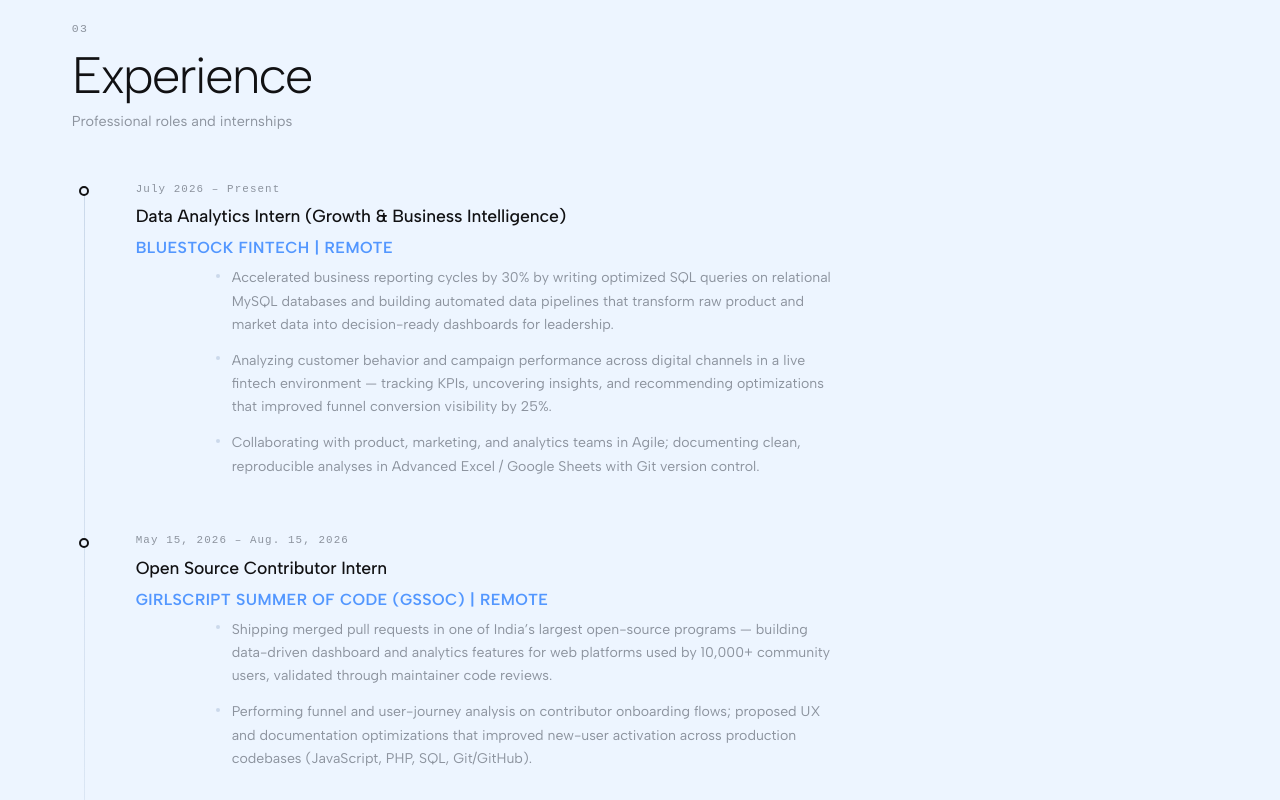
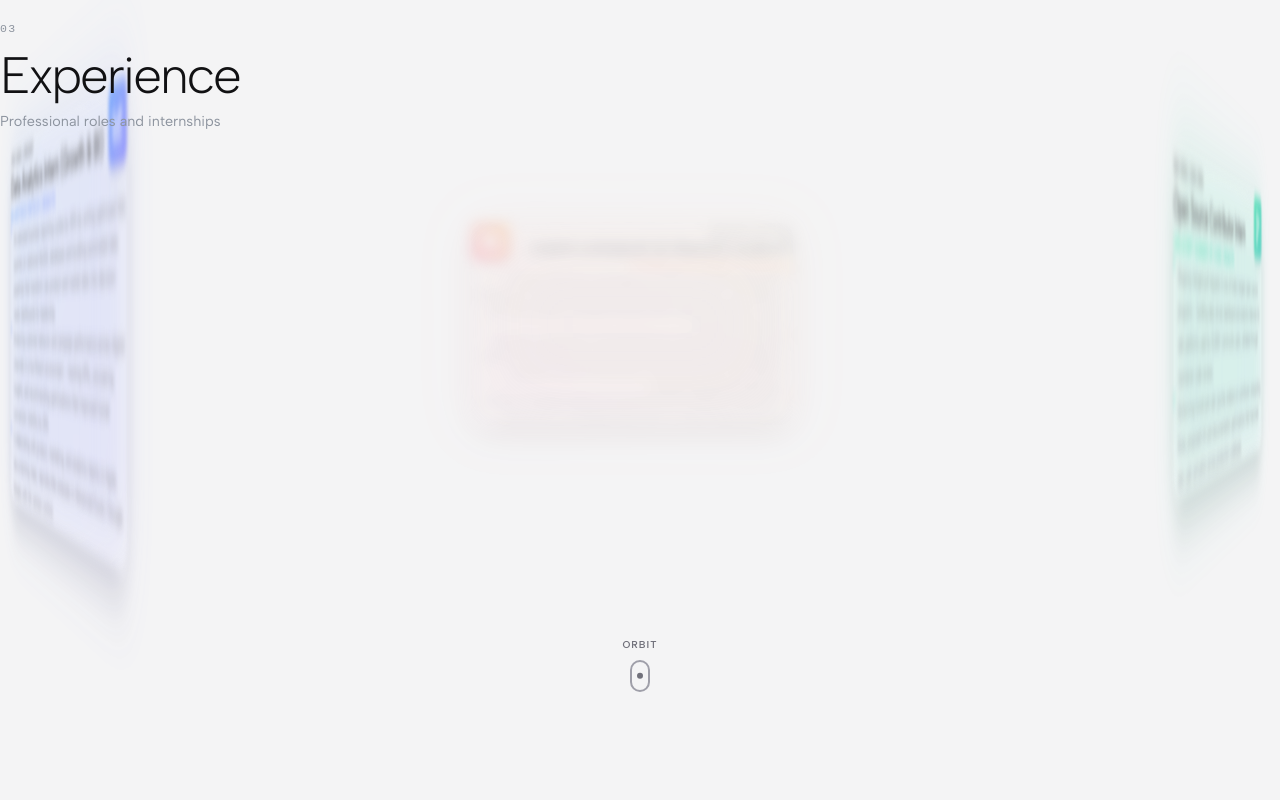
Before and after one commit to kanglesoham11-code/portfolio_2, a Next.js app: page / in a window 1280 px wide. Shown: the part 2460-3260 px from the top of the page. Built offline with nearby package versions, Linux system fonts and the light colour scheme; a web font is replaced by a local one.

Commit message:
feat: implement 3D cylinder orbit animation for experience section

```diff
--- a/components/experience-section.tsx
+++ b/components/experience-section.tsx
@@ -1,27 +1,33 @@
 "use client";
 
-import { ScrollReveal } from "./scroll-reveal";
+import { useRef } from "react";
+import { motion, useScroll, useTransform, useSpring, MotionValue } from "framer-motion";
 import { SectionHeader } from "./section-header";
+import { FaChartLine, FaCodeBranch, FaRocket } from "react-icons/fa";
 
 const EXPERIENCE = [
   {
     year: "July 2026 – Present",
-    title: "Data Analytics Intern (Growth & Business Intelligence)",
+    title: "Data Analytics Intern (Growth & BI)",
     company: "Bluestock Fintech | Remote",
     points: [
       "Accelerated business reporting cycles by 30% by writing optimized SQL queries on relational MySQL databases and building automated data pipelines that transform raw product and market data into decision-ready dashboards for leadership.",
       "Analyzing customer behavior and campaign performance across digital channels in a live fintech environment — tracking KPIs, uncovering insights, and recommending optimizations that improved funnel conversion visibility by 25%.",
       "Collaborating with product, marketing, and analytics teams in Agile; documenting clean, reproducible analyses in Advanced Excel / Google Sheets with Git version control.",
     ],
+    icon: FaChartLine,
+    color: "from-blue-500 to-indigo-500",
   },
   {
-    year: "May 15, 2026 – Aug. 15, 2026",
+    year: "May 2026 – Aug. 2026",
     title: "Open Source Contributor Intern",
-    company: "GirlScript Summer of Code (GSSoC) | Remote",
+    company: "GirlScript Summer of Code | Remote",
     points: [
       "Shipping merged pull requests in one of India’s largest open-source programs — building data-driven dashboard and analytics features for web platforms used by 10,000+ community users, validated through maintainer code reviews.",
-      "Performing funnel and user-journey analysis on contributor onboarding flows; proposed UX and documentation optimizations that improved new-user activation across production codebases (JavaScript, PHP, SQL, Git/GitHub).",
+      "Performing funnel and user-journey analysis on contributor onboarding flows; proposed UX and documentation optimizations that improved new-user activation across production codebases.",
     ],
+    icon: FaCodeBranch,
+    color: "from-emerald-400 to-teal-500",
   },
   {
     year: "Apr. 2026 – May 2026",
@@ -30,34 +36,164 @@ const EXPERIENCE = [
     points: [
       "Delivered a 40% lift in platform engagement and 99.9% service reliability for a live SaaS product serving real customers by running A/B tests, funnel optimization, and customer behavior analysis across the full product lifecycle.",
       "Built performance reports and dashboards for leadership using SQL (PostgreSQL/MySQL), Excel/Google Sheets, and interactive front ends (HTML, CSS, JavaScript, AJAX), tracking KPIs across customer segments and digital channels.",
-      "Conducted competitor benchmarking and market research to identify emerging opportunities; partnered cross-functionally with product, marketing, and engineering in a fast-paced Agile/Scrum environment with a strong bias for action.",
+      "Conducted competitor benchmarking and market research to identify emerging opportunities in a fast-paced Agile/Scrum environment.",
     ],
+    icon: FaRocket,
+    color: "from-orange-400 to-rose-500",
   },
 ];
 
-export function ExperienceSection() {
+function ExperienceCard({
+  exp,
+  index,
+  progress,
+  total,
+  angleStep,
+}: {
+  exp: typeof EXPERIENCE[0];
+  index: number;
+  progress: MotionValue<number>;
+  total: number;
+  angleStep: number;
+}) {
+  // Dynamically build the input and output arrays for this specific card
+  // This ensures monotonically increasing inputs and avoids WAAPI crashes.
+  const inputRange = Array.from({ length: total }, (_, i) => i / (total - 1));
+  const opacityRange = Array.from({ length: total }, (_, i) => (i === index ? 1 : 0.2));
+  const scaleRange = Array.from({ length: total }, (_, i) => (i === index ? 1 : 0.8));
+  const blurRange = Array.from({ length: total }, (_, i) => (i === index ? "blur(0px)" : "blur(12px)"));
+
+  const opacity = useTransform(progress, inputRange, opacityRange);
+  const scale = useTransform(progress, inputRange, scaleRange);
+  const blur = useTransform(progress, inputRange, blurRange);
+
+  const Icon = exp.icon;
+
   return (
-    <section id="experience" className="portfolio-section">
-      <SectionHeader
-        number="03"
-        title="Experience"
-        subtitle="Professional roles and internships"
-      />
-      <div className="timeline">
-        {EXPERIENCE.map((exp, i) => (
-          <ScrollReveal key={i} delay={i * 120} className="timeline-item">
-            <span className="timeline-item__year">{exp.year}</span>
-            <h3 className="timeline-item__title">{exp.title}</h3>
-            <div className="text-blue-500/80 font-semibold mb-3 text-sm md:text-base tracking-wide uppercase">
+    <div
+      className="absolute left-1/2 top-1/2 flex -translate-x-1/2 -translate-y-1/2 items-center justify-center"
+      style={{
+        transform: `rotateY(${index * angleStep}deg) translateZ(clamp(280px, 45vw, 550px))`,
+        transformStyle: "preserve-3d",
+      }}
+    >
+      <motion.div
+        style={{ opacity, scale, filter: blur }}
+        className="relative flex w-[90vw] max-w-[550px] flex-col rounded-3xl border border-white/20 bg-white/30 p-6 backdrop-blur-2xl shadow-2xl dark:border-zinc-700/50 dark:bg-zinc-900/60 md:p-10"
+      >
+        <div className={`absolute -inset-1 rounded-3xl bg-gradient-to-br ${exp.color} opacity-20 blur-2xl`} />
+
+        <div className="relative z-10 flex items-start justify-between gap-4">
+          <div className="flex-1">
+            <div className="mb-2 inline-flex rounded-full bg-foreground/10 px-3 py-1 text-xs font-bold uppercase tracking-wider text-foreground/80 dark:bg-white/10 dark:text-zinc-300">
+              {exp.year}
+            </div>
+            <h3 className="mb-1 text-xl font-bold tracking-tight text-zinc-900 dark:text-white md:text-3xl">
+              {exp.title}
+            </h3>
+            <div className={`font-semibold bg-gradient-to-r ${exp.color} bg-clip-text text-transparent mb-6 text-sm md:text-base uppercase tracking-wide`}>
               {exp.company}
             </div>
-            <ul className="project__points mt-4 list-disc pl-5 space-y-2 text-zinc-600 dark:text-zinc-400">
-              {exp.points.map((point, j) => (
-                <li key={j}>{point}</li>
+          </div>
+          <div className={`flex h-12 w-12 shrink-0 items-center justify-center rounded-xl bg-gradient-to-br ${exp.color} shadow-lg md:h-16 md:w-16`}>
+            <Icon className="h-6 w-6 text-white md:h-8 md:w-8" />
+          </div>
+        </div>
+
+        <ul className="relative z-10 space-y-3 text-sm text-zinc-700 dark:text-zinc-300 md:text-base">
+          {exp.points.map((point, j) => (
+            <li key={j} className="flex items-start gap-3">
+              <span className={`mt-1.5 h-1.5 w-1.5 shrink-0 rounded-full bg-gradient-to-br ${exp.color}`} />
+              <span className="leading-relaxed">{point}</span>
+            </li>
+          ))}
+        </ul>
+      </motion.div>
+    </div>
+  );
+}
+
+export function ExperienceSection() {
+  const containerRef = useRef<HTMLDivElement>(null);
+
+  const { scrollYProgress } = useScroll({
+    target: containerRef,
+    offset: ["start start", "end end"],
+  });
+
+  const smoothProgress = useSpring(scrollYProgress, {
+    mass: 0.1,
+    stiffness: 100,
+    damping: 20,
+  });
+
+  const totalCards = EXPERIENCE.length;
+  const angleStep = 360 / totalCards; // e.g., 120 degrees
+  const maxAngle = angleStep * (totalCards - 1); // e.g., 240 degrees
+
+  // Global rotation of the cylinder
+  // It rotates backwards so cards come from the right and move to the left
+  const cylinderRotateY = useTransform(smoothProgress, [0, 1], [0, -maxAngle]);
+
+  return (
+    <section id="experience" className="relative bg-zinc-100 dark:bg-zinc-950">
+      {/* Scrollable container: 300vh gives 100vh of scroll distance per card */}
+      <div ref={containerRef} className="relative h-[300vh] w-full">
+        {/* Sticky viewport */}
+        <div className="sticky top-0 flex h-screen w-full flex-col items-center justify-center overflow-hidden">
+
+          <div className="absolute top-12 z-50 w-full md:top-24">
+            <SectionHeader
+              number="03"
+              title="Experience"
+              subtitle="Professional roles and internships"
+            />
+          </div>
+
+          {/* 3D Cylinder Viewport */}
+          <div
+            className="relative flex h-full w-full items-center justify-center"
+            style={{ perspective: "1500px" }}
+          >
+            {/* The Rotating Cylinder */}
+            <motion.div
+              className="relative flex h-full w-full items-center justify-center"
+              style={{
+                rotateY: cylinderRotateY,
+                transformStyle: "preserve-3d",
+              }}
+            >
+              {EXPERIENCE.map((exp, i) => (
+                <ExperienceCard
+                  key={i}
+                  exp={exp}
+                  index={i}
+                  progress={smoothProgress}
+                  total={totalCards}
+                  angleStep={angleStep}
+                />
               ))}
-            </ul>
-          </ScrollReveal>
-        ))}
+            </motion.div>
+          </div>
+
+          {/* Scroll Indicator */}
+          <motion.div
+            style={{
+              opacity: useTransform(smoothProgress, [0.95, 1], [1, 0]),
+            }}
+            className="absolute bottom-8 flex flex-col items-center gap-2 text-zinc-500"
+          >
+            <span className="text-[10px] font-bold uppercase tracking-widest">Orbit</span>
+            <div className="flex h-8 w-5 justify-center rounded-full border-2 border-zinc-400 dark:border-zinc-600">
+              <motion.div
+                animate={{ y: [0, 12, 0] }}
+                transition={{ duration: 1.5, repeat: Infinity, ease: "easeInOut" }}
+                className="mt-1 h-1.5 w-1.5 rounded-full bg-zinc-500"
+              />
+            </div>
+          </motion.div>
+
+        </div>
       </div>
     </section>
   );
```
